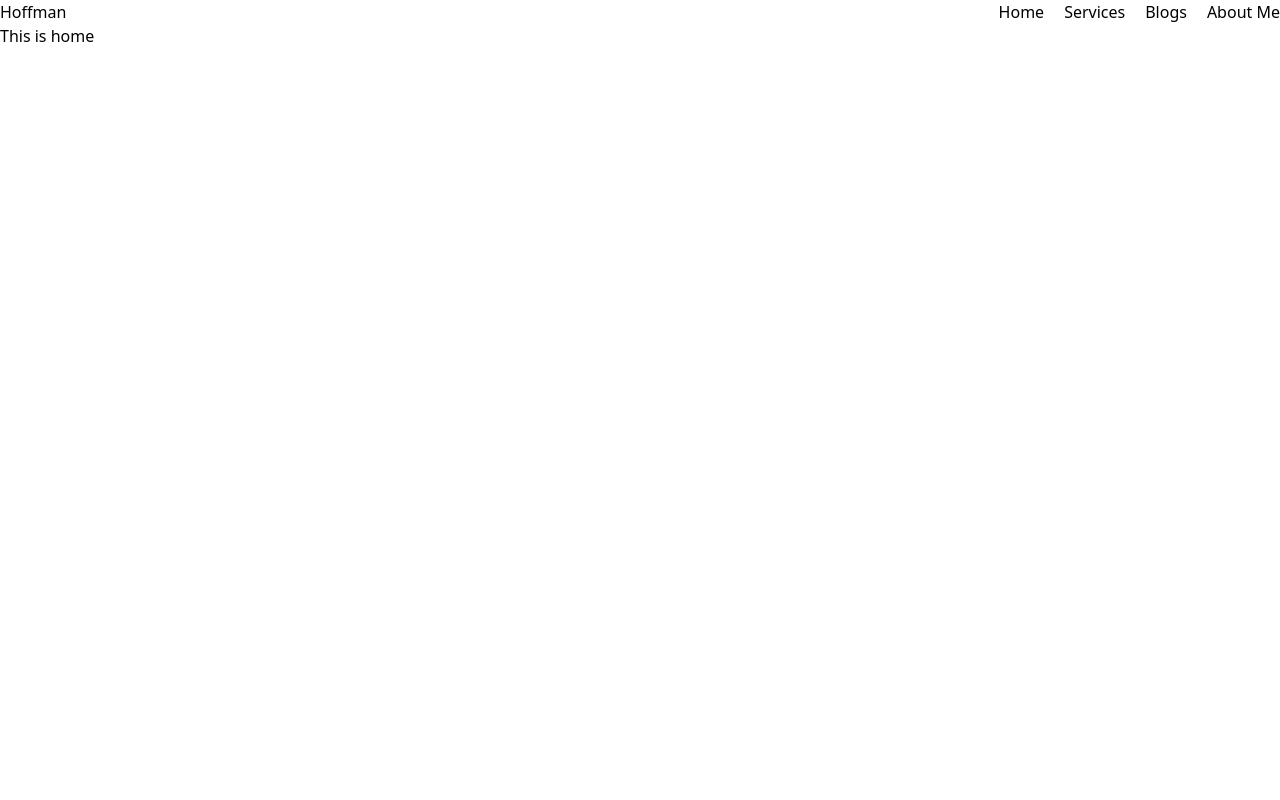
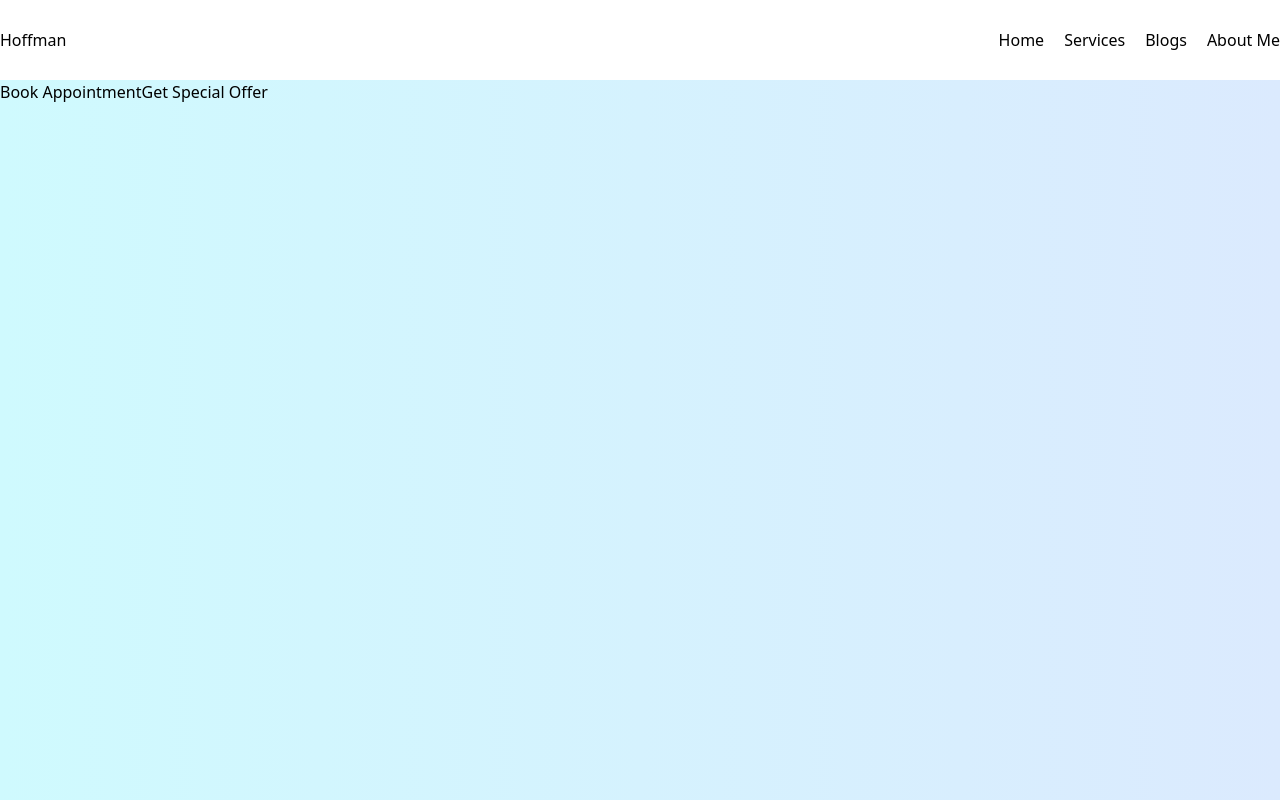
Before and after one commit to iamraihan/doctor-hoffman-independent-service, a React (Create React App) app: page / in a window 1280 px wide. Built offline with nearby package versions, Linux system fonts and the light colour scheme.

Commit message:
navbar done

```diff
--- a/src/Pages/Home/Home/Home.js
+++ b/src/Pages/Home/Home/Home.js
@@ -2,8 +2,10 @@ import React from 'react';
 
 const Home = () => {
     return (
-        <div>
-            <h2>This is home</h2>
+        <div className=" bg-gradient-to-r from-cyan-100 to-blue-100" style={{ height: 'calc(100vh - 80px)' }}>
+            <button>Book Appointment</button>
+            <button>Get Special Offer</button>
+
         </div>
     );
 };
--- a/src/Pages/Shared/Navbar/Navbar.js
+++ b/src/Pages/Shared/Navbar/Navbar.js
@@ -3,15 +3,15 @@ import { Link } from 'react-router-dom';
 
 const Navbar = () => {
     return (
-        <nav className='md:flex justify-between max-w-screen-xl	 mx-auto'>
+        <nav className='md:flex justify-between max-w-screen-xl h-20 items-center	 mx-auto'>
             <div>
                 <Link to='/'>Hoffman</Link>
             </div>
             <div className='md:flex'>
-                <Link className='ml-5' to='/'>Home</Link>
-                <Link className='ml-5' to='/services'>Services</Link>
-                <Link className='ml-5' to='/blogs'>Blogs</Link>
-                <Link className='ml-5' to='/about-me'>About Me</Link>
+                <Link className='ml-5 list-none' to='/'><li>Home</li></Link>
+                <Link className='ml-5 list-none' to='/services'><li>Services</li></Link>
+                <Link className='ml-5 list-none' to='/blogs'><li>Blogs</li></Link>
+                <Link className='ml-5 list-none' to='/about-me'><li>About Me</li></Link>
             </div>
         </nav>
     );
```
Also changed, not shown: src/Images/slider/slider-1.jpg (added).
